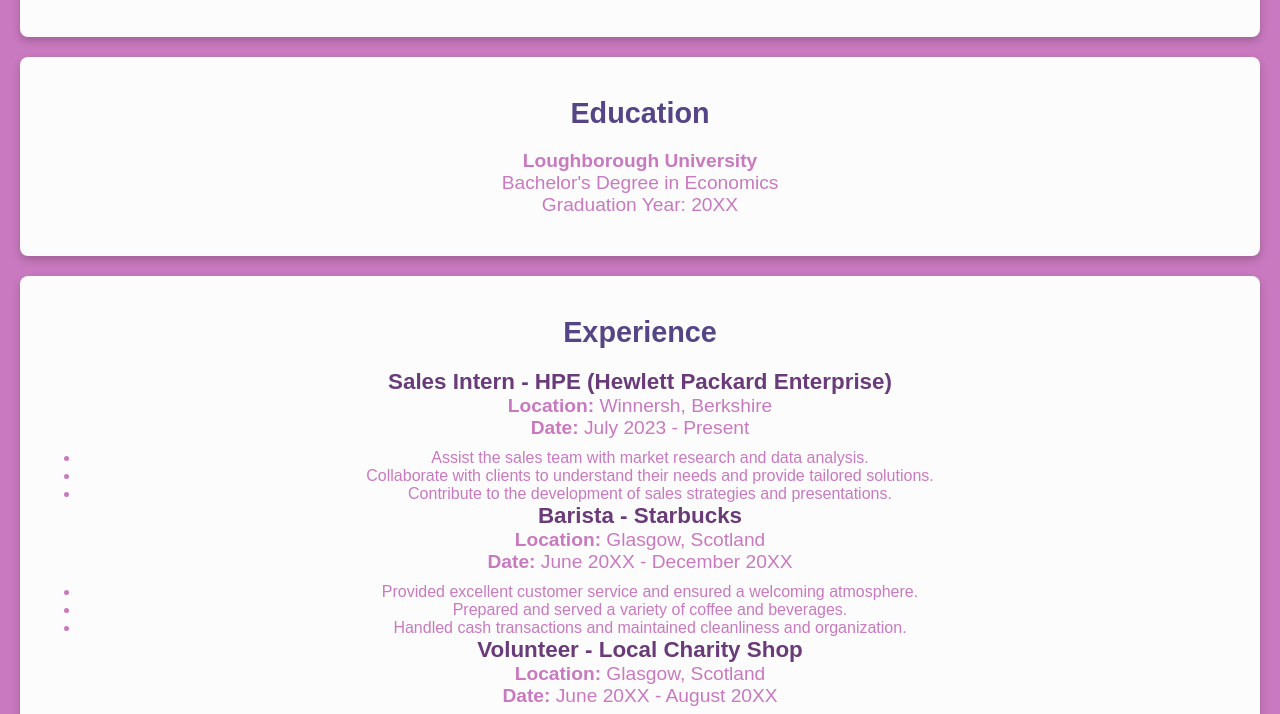
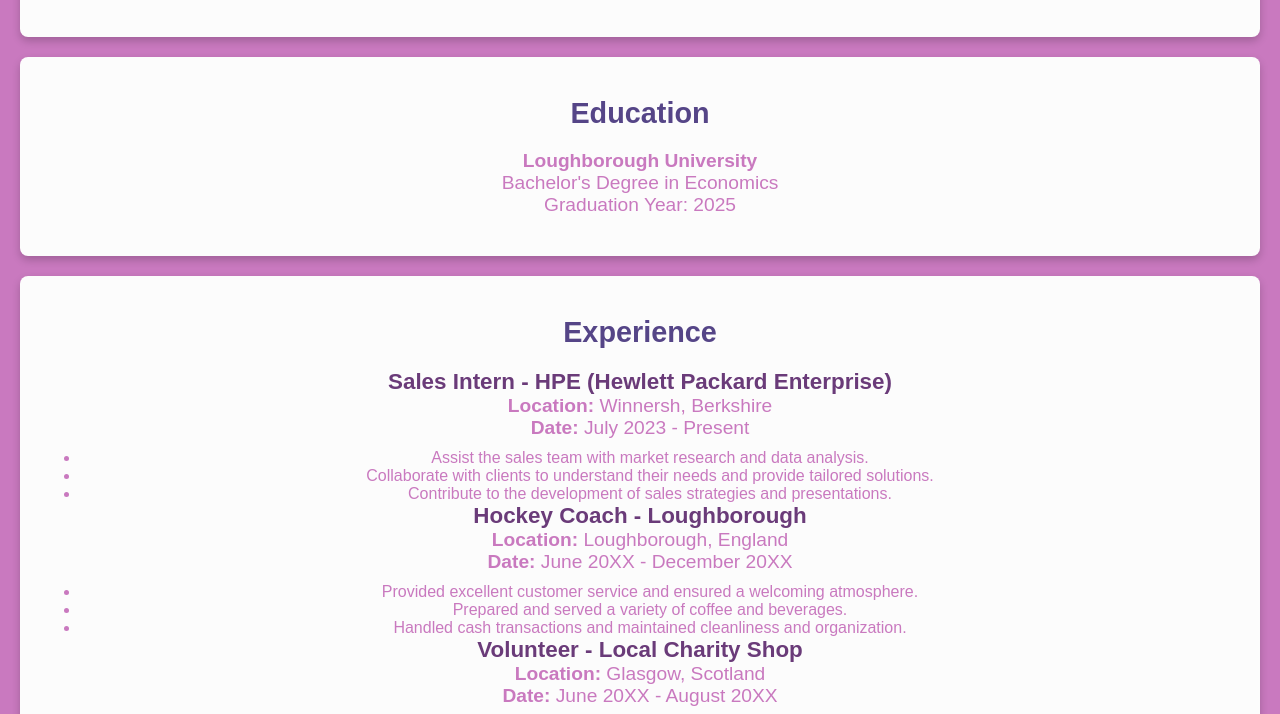
Before and after one commit to tobyjones7/CVTemplate, a plain HTML site: page index.html in a window 1280 px wide. Shown: the part 583-1297 px from the top of the page. Drawn offline with Linux system fonts and the light colour scheme.

Commit message:
cv.html
latest changes

```diff
--- a/index.html
+++ b/index.html
@@ -1,4 +1,4 @@
-<!-- Author: Kyle Thomas 2023 -->
+<!-- Author: Toby Jones: 2024 -->
 <!DOCTYPE html>
 <html lang="en">
 <head>
@@ -17,7 +17,7 @@
                 <li><a href="#experience">Experience</a></li>
                 <li><a href="#skills">Skills</a></li>
                 <li><a href="#contact">Contact</a></li>
-                <li><a href="#www.linkedin.com/in/tobyjones10">LinkedIn</a></li>
+                <li><a href="https://www.linkedin.com/in/tobyjones10">LinkedIn</a></li>
             </ul>
         </nav>
     </header>
@@ -30,7 +30,7 @@
 
     <section id="education">
         <h2>Education</h2>
-        <p><strong>Loughborough University</strong><br> Bachelor's Degree in Economics<br> Graduation Year: 20XX</p>
+        <p><strong>Loughborough University</strong><br> Bachelor's Degree in Economics<br> Graduation Year: 2025</p>
     </section>
 
     <section id="experience">
@@ -45,8 +45,8 @@
             </ul>
         </div>
         <div class="experience-entry">
-            <h3>Barista - Starbucks</h3>
-            <p><strong>Location:</strong> Glasgow, Scotland<br><strong>Date:</strong> June 20XX - December 20XX</p>
+            <h3>Hockey Coach - Loughborough</h3>
+            <p><strong>Location:</strong> Loughborough, England<br><strong>Date:</strong> June 20XX - December 20XX</p>
             <ul>
                 <li>Provided excellent customer service and ensured a welcoming atmosphere.</li>
                 <li>Prepared and served a variety of coffee and beverages.</li>
```
